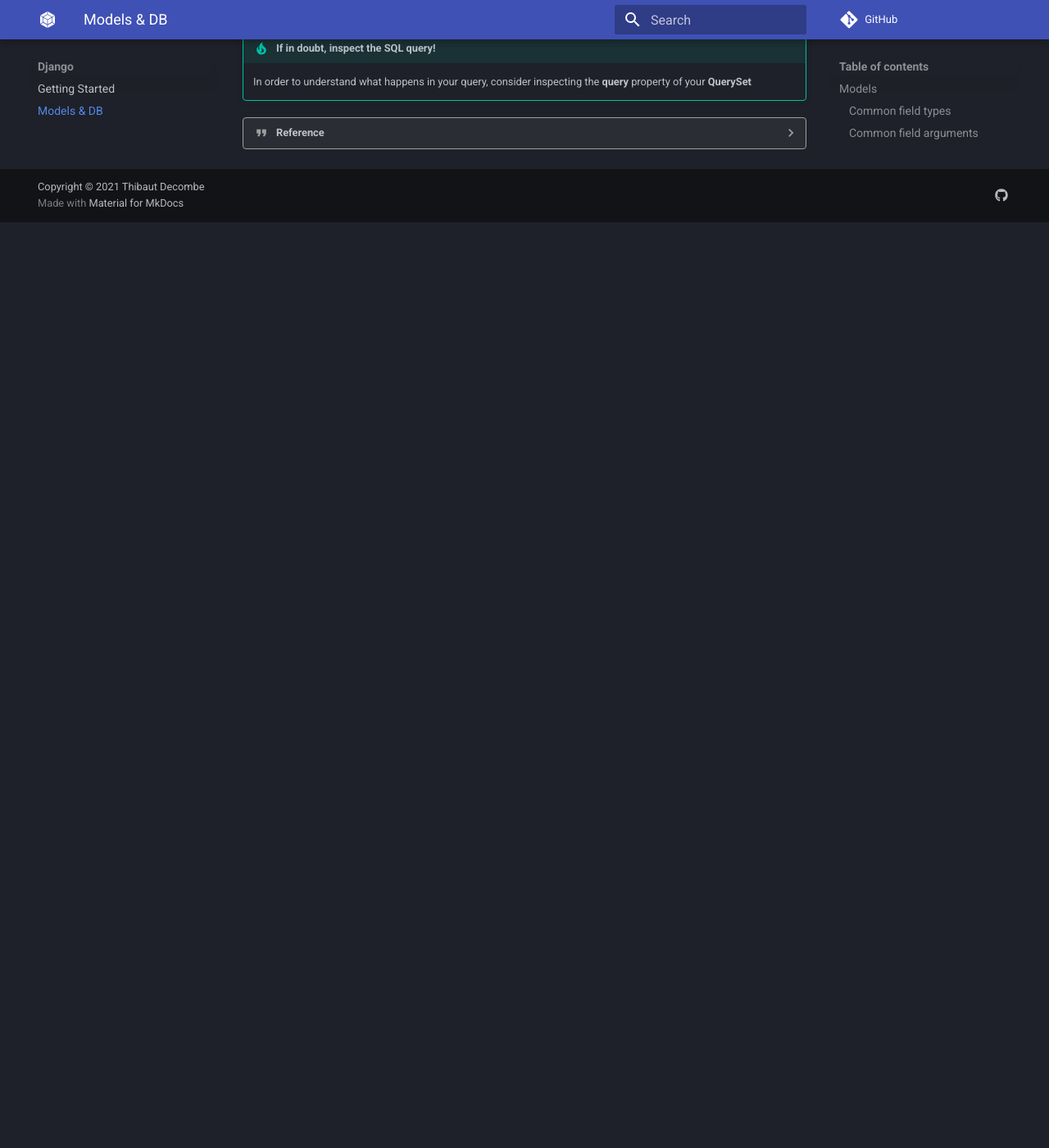
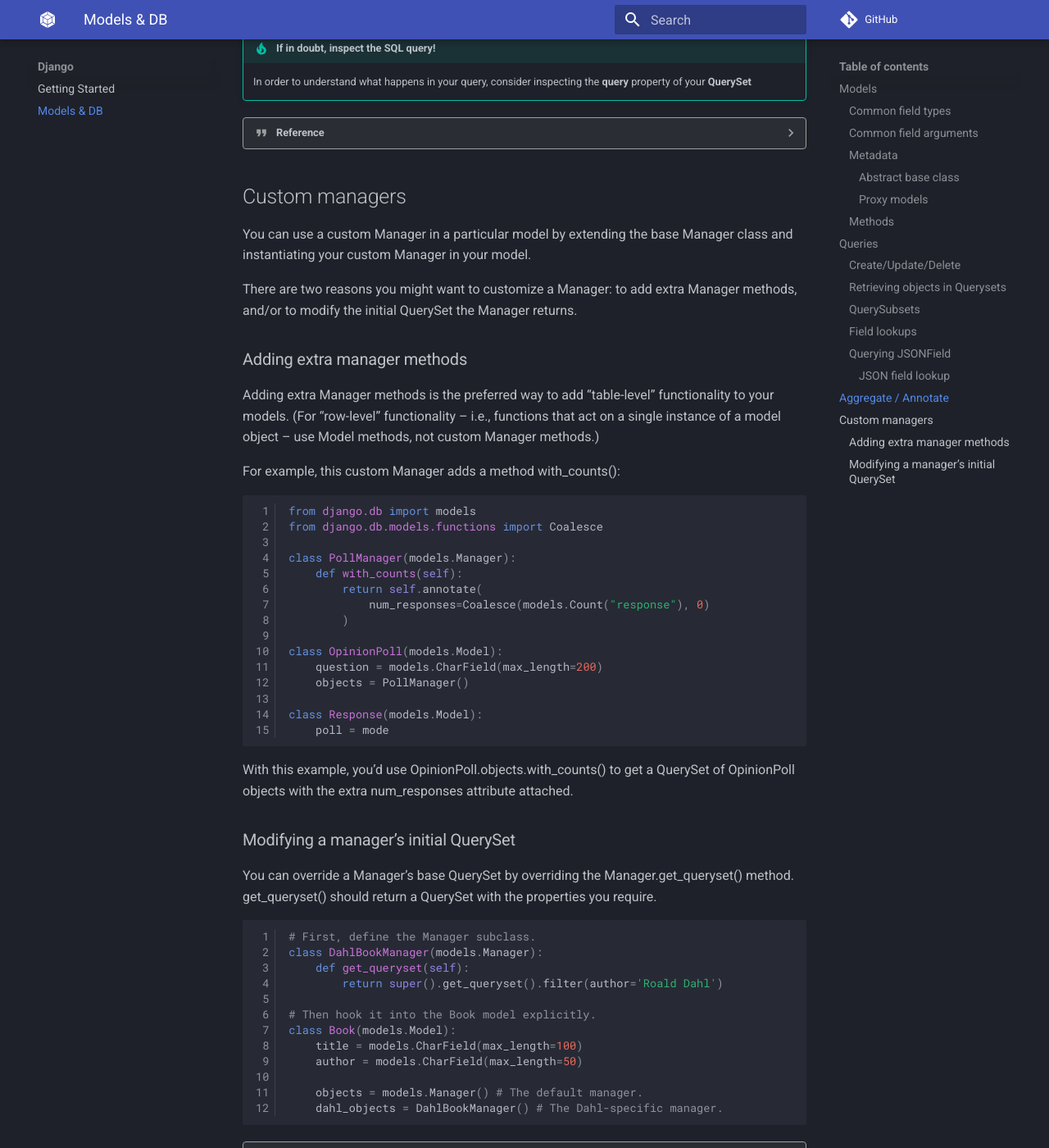
Before and after one commit to UnknownPlatypus/programming-memento, an MkDocs documentation site: the page built from docs/django/models.md, in a window 1280 px wide and 1400 px high, scrolled down 8102 px. Shown: the whole window at 82% size. Built offline with MkDocs 1.6.1 and Material for MkDocs 9.7.7, drawn with Linux system fonts in a browser that asks for light colours; comment, search, counter and statistics services are not loaded; before the commit the page ends 8373 px from its top, so only the background shows below that.

Commit message:
Bulk Update & Custom manager

````diff
--- a/docs/django/models.md
+++ b/docs/django/models.md
@@ -182,8 +182,8 @@
     joe = Author.objects.create(name="Joe")
     entry.authors.add(joe)
     ```
-    ???+ info
-        Add 'Joe' to the authors list
+    ???+ warning
+        If you try to add an author to an entry you just created, you need to first save this entry and then use 'add'.
 
 === "Delete"
 
@@ -245,6 +245,31 @@
     detail.pk = None
     detail.entry = entry
     detail.save()
+    ```
+
+=== "Multiple (Bulk)"
+    Use [bulk methods](https://docs.djangoproject.com/en/3.1/topics/db/optimization/#use-bulk-methods) to reduce the number of SQL statements.
+
+    ``` py
+    # Insert
+    Entry.objects.bulk_create([
+        Entry(headline='This is a test'),
+        Entry(headline='This is only a test'),
+    ])
+
+    # Update
+    entries[0].headline = 'This is not a test'
+    entries[1].headline = 'This is no longer a test'
+    Entry.objects.bulk_update(entries, ['headline'])
+
+    # Insert/Remove
+    my_band.members.add(me, my_friend) # Good
+    my_band.members.remove(me, my_friend) # Good
+
+    my_band.members.add(me) # Bad
+    my_band.members.add(my_friend) # Bad
+    my_band.members.remove(me) # Bad
+    my_band.members.remove(my_friend) # Bad
     ```
 
 ### Retrieving objects in Querysets
@@ -530,3 +555,59 @@
 
 ??? quote "Reference"
     [Full list of aggregation methods](https://docs.djangoproject.com/en/3.1/topics/db/aggregation/#aggregation)
+
+
+
+## Custom managers
+
+You can use a custom Manager in a particular model by extending the base Manager class and instantiating your custom Manager in your model.
+
+There are two reasons you might want to customize a Manager: to add extra Manager methods, and/or to modify the initial QuerySet the Manager returns.
+
+### Adding extra manager methods
+
+Adding extra Manager methods is the preferred way to add “table-level” functionality to your models. (For “row-level” functionality – i.e., functions that act on a single instance of a model object – use Model methods, not custom Manager methods.)
+
+For example, this custom Manager adds a method with_counts():
+
+```py
+from django.db import models
+from django.db.models.functions import Coalesce
+
+class PollManager(models.Manager):
+    def with_counts(self):
+        return self.annotate(
+            num_responses=Coalesce(models.Count("response"), 0)
+        )
+
+class OpinionPoll(models.Model):
+    question = models.CharField(max_length=200)
+    objects = PollManager()
+
+class Response(models.Model):
+    poll = mode
+```
+
+With this example, you’d use OpinionPoll.objects.with_counts() to get a QuerySet of OpinionPoll objects with the extra num_responses attribute attached.
+
+### Modifying a manager’s initial QuerySet
+
+You can override a Manager’s base QuerySet by overriding the Manager.get_queryset() method. get_queryset() should return a QuerySet with the properties you require.
+
+```py
+# First, define the Manager subclass.
+class DahlBookManager(models.Manager):
+    def get_queryset(self):
+        return super().get_queryset().filter(author='Roald Dahl')
+
+# Then hook it into the Book model explicitly.
+class Book(models.Model):
+    title = models.CharField(max_length=100)
+    author = models.CharField(max_length=50)
+
+    objects = models.Manager() # The default manager.
+    dahl_objects = DahlBookManager() # The Dahl-specific manager.
+```
+
+??? quote "Reference"
+    [Managers](https://docs.djangoproject.com/en/3.1/topics/db/managers/)
````
